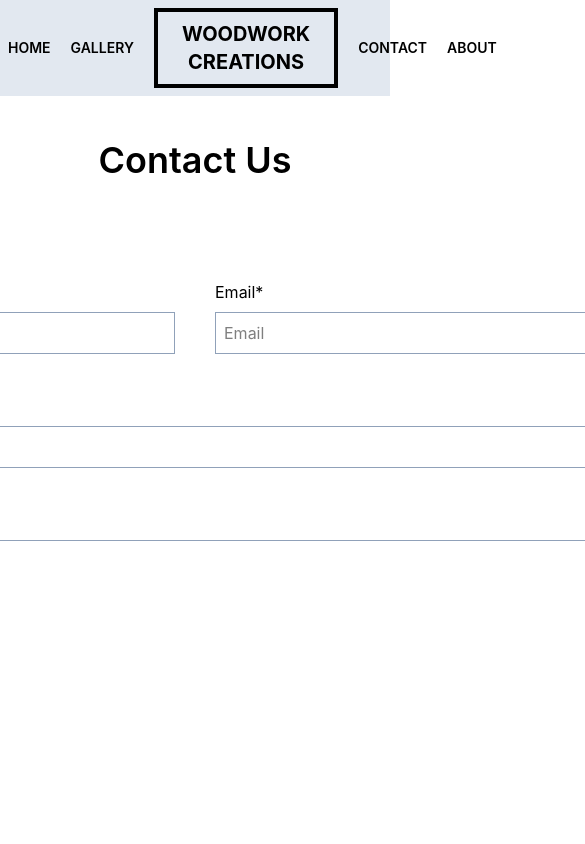
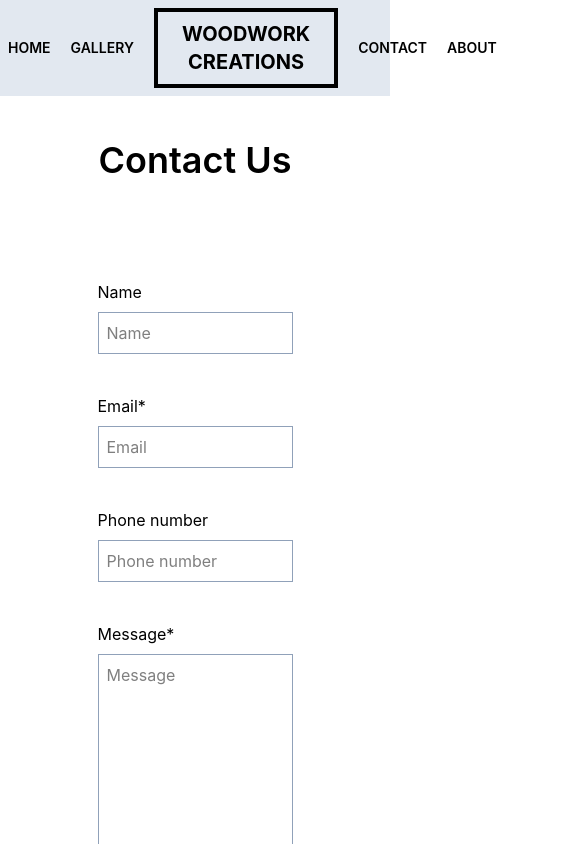
Before and after one commit to JoshuaM04/carpentry-website, a React (Vite) app: page /contact in a window 390 px wide. Shown: the top 844 px of the page, 585 px wide, since content can reach past the window. Built offline with nearby package versions, Linux system fonts and the light colour scheme.

Commit message:
Added clamp() functions and applied them to the width properties of the form element and the input containers so they remain responsive across different resolutions.

```diff
--- a/src/App.css
+++ b/src/App.css
@@ -9,3 +9,11 @@
     --color-svgRightHandle: #7F7C79;
     --color-svgRightToolBar: #855151;
 }
+
+form {
+    width: clamp(1rem, 50vw, 87.5rem);
+}
+
+.input-container {
+    width: clamp(15rem, 24vw, 42.5rem);
+}
--- a/src/pages/Contact.tsx
+++ b/src/pages/Contact.tsx
@@ -7,16 +7,16 @@ export default function Contact() {
                     <h2 className="text-4xl font-semibold">Contact Us</h2>
                 </div>
 
-                <form className="flex flex-col items-start gap-10 w-350">
-                    <div className="flex justify-between w-full">
-                        <div className="flex flex-col gap-2">
+                <form className="flex flex-col items-start gap-10">
+                    <div className="flex flex-wrap justify-between gap-10 w-full">
+                        <div className="input-container flex flex-col gap-2">
                             <label>Name</label>
-                            <input className="border border-slate-400 w-170 p-2" type="name" name="full-name" placeholder="Name" />
+                            <input className="border border-slate-400 p-2 w-full" type="name" name="full-name" placeholder="Name" />
                         </div>
 
-                        <div className="flex flex-col gap-2">
+                        <div className="input-container flex flex-col gap-2">
                             <label>Email*</label>
-                            <input className="border border-slate-400 w-170 p-2" type="email" name="email" placeholder="Email" required />
+                            <input className="border border-slate-400 p-2 w-full" type="email" name="email" placeholder="Email" required />
                         </div>
                     </div>
 
```
